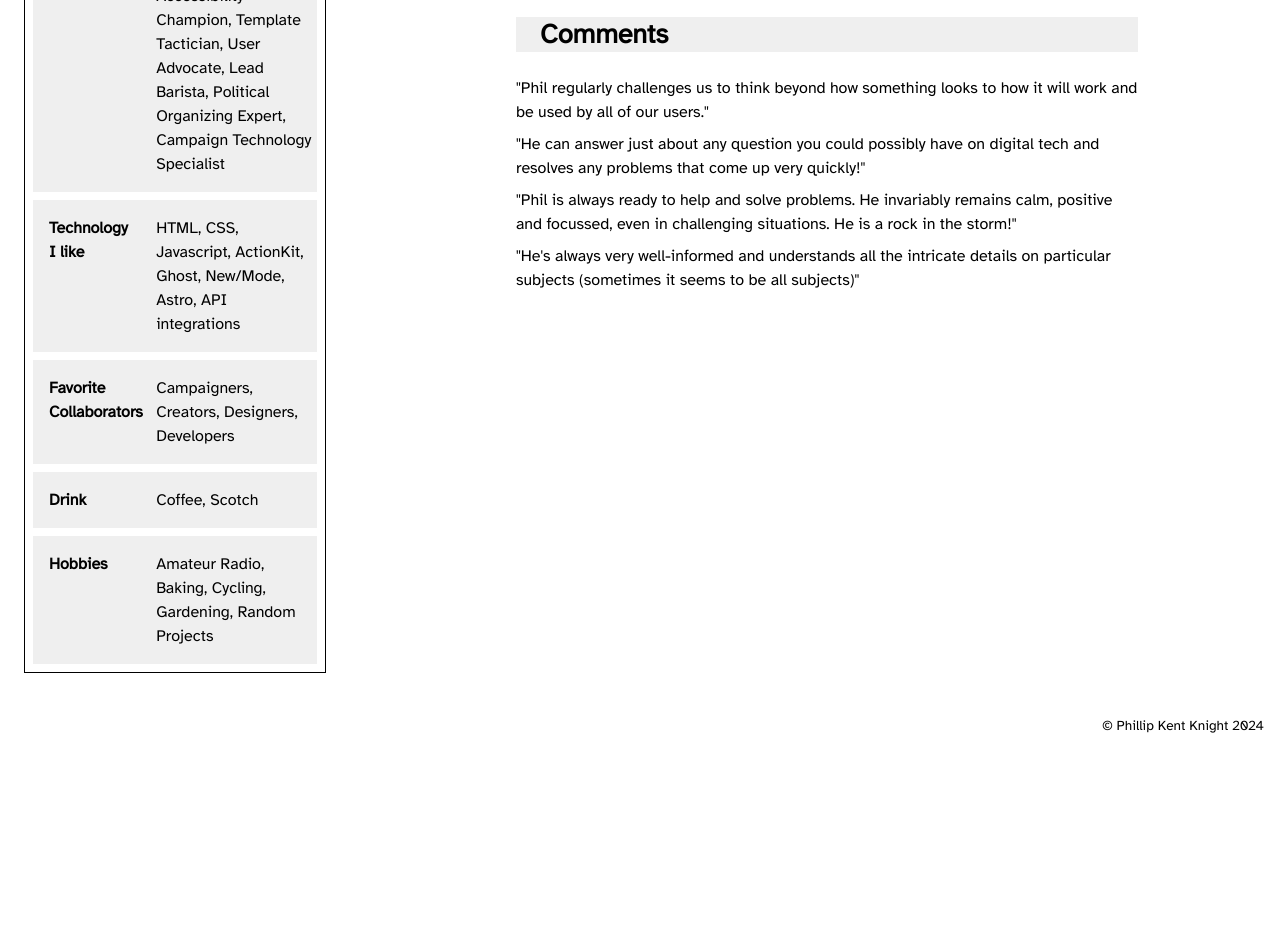
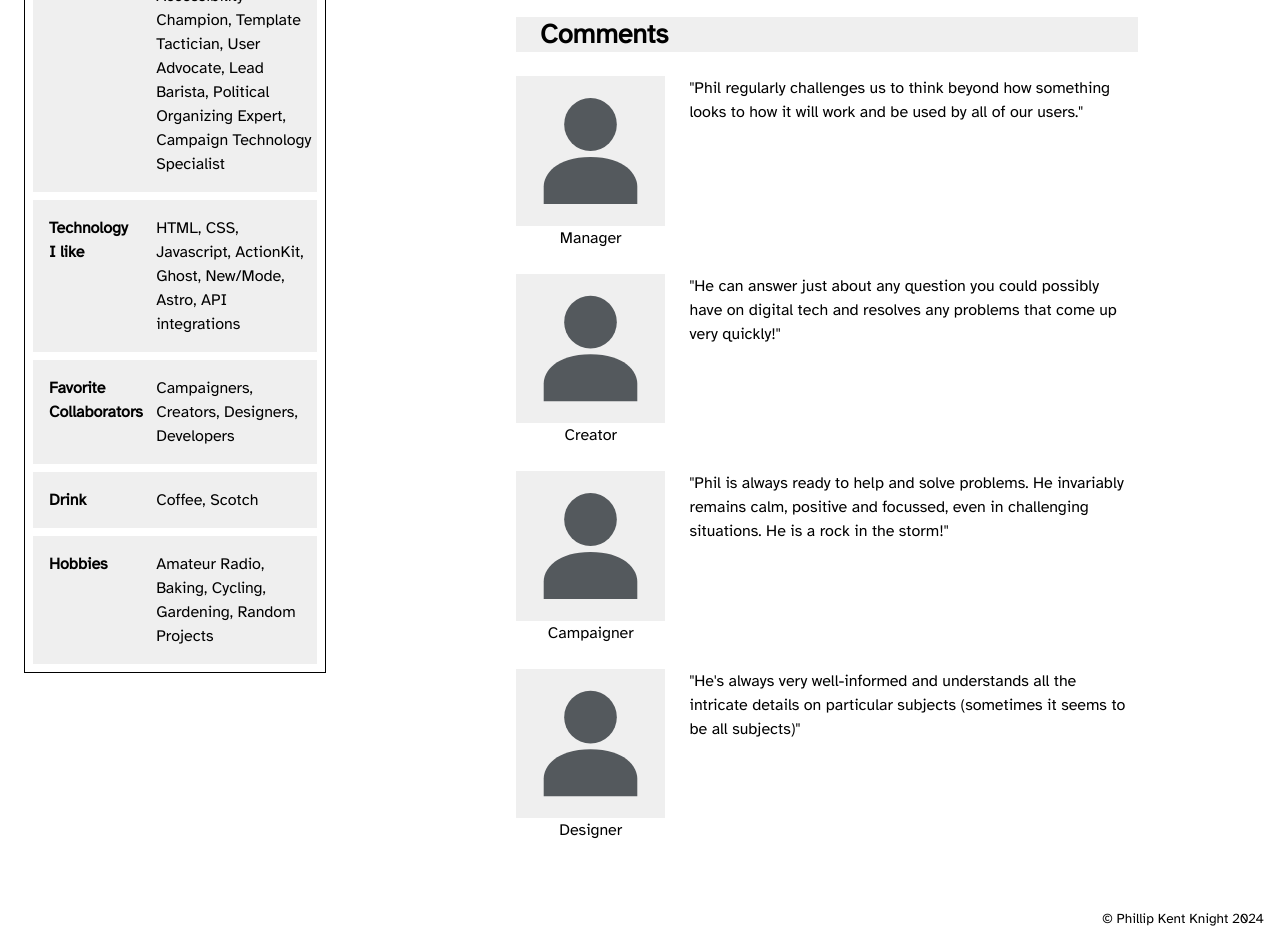
Before and after one commit to phillipknight/astro-pkk, an Astro site: page /about in a window 1280 px wide. Shown: the part 965-1911 px from the top of the page. Before the commit the page ends 1718 px from the top, so only its background shows below. Built offline with nearby package versions, Linux system fonts and the light colour scheme; Astro itself is replaced by a stand-in of ours.

Commit message:
About: add comment feed and user avatar icon

```diff
--- a/src/pages/about.astro
+++ b/src/pages/about.astro
@@ -1,6 +1,7 @@
 ---
 import BaseLayout from "../layouts/BaseLayout.astro";
 import profilepic from "../assets/bay-dock.jpg";
+import userIcon from "../icons/user.svg";
 import "@fontsource/fredoka-one";
 
 // import profilepic1 from "../assets/crowned-knight.jpeg";
@@ -214,10 +215,28 @@ const pageTitle = "About Me";
 
         <h2>Comments</h2>
         <div class="comment-feed">
-        <p>"Phil regularly challenges us to think beyond how something looks to how it will work and be used by all of our users."</p>
-        <p>"He can answer just about any question you could possibly have on digital tech and resolves any problems that come up very quickly!"</p>
-        <p>"Phil is always ready to help and solve problems. He invariably remains calm, positive and focussed, even in challenging situations. He is a rock in the storm!"</p>
-        <p>"He's always very well-informed and understands all the intricate details on particular subjects (sometimes it seems to be all subjects)"</p>
+          <ul>
+            <li>    <div class="avatar">
+
+              <img src={userIcon.src}/> <p>Manager</p>
+            </div>   <p class="comment">"Phil regularly challenges us to think beyond how something looks to how it will work and be used by all of our users."</p>
+            </li>
+            <li>      <div class="avatar"><img src={userIcon.src}/>
+              <p>Creator</p>
+            </div>     <p class="comment">"He can answer just about any question you could possibly have on digital tech and resolves any problems that come up very quickly!"</p>
+            </li>
+            <li>     <div class="avatar"><img src={userIcon.src}/>
+              <p>Campaigner</p>
+            </div>      <p class="comment">"Phil is always ready to help and solve problems. He invariably remains calm, positive and focussed, even in challenging situations. He is a rock in the storm!"</p>
+            </li>
+            <li>     <div class="avatar"><img src={userIcon.src}/>
+              <p>Designer</p>
+            </div>      <p class="comment">"He's always very well-informed and understands all the intricate details on particular subjects (sometimes it seems to be all subjects)"</p>
+            </li>
+
+
+          </ul>
+
         </div>
       </div>
     </div>
@@ -418,9 +437,32 @@ const pageTitle = "About Me";
   }
 
 
-  .comment-feed {
+  .comment-feed > ul {
     display: grid;
-    gap: 0.5rem;
+    gap: 1.5rem;
+    list-style: none;
+    list-style-type: none;
+    padding: 0;
+    & li {
+      display: grid;
+      grid-template-columns: 1fr 3fr;
+      gap: 1.5rem;
+    }
+  }
+
+
+
+  .comment-feed .avatar {
+    display: flex;
+    flex-direction: column;
+    align-items: stretch;
+    & p {
+      text-align: center;
+    }
+    & img {
+      padding: 1rem;
+      background-color: #efefef;
+    }
   }
 
 
```
Also changed, not shown: src/icons/user.svg (added).
